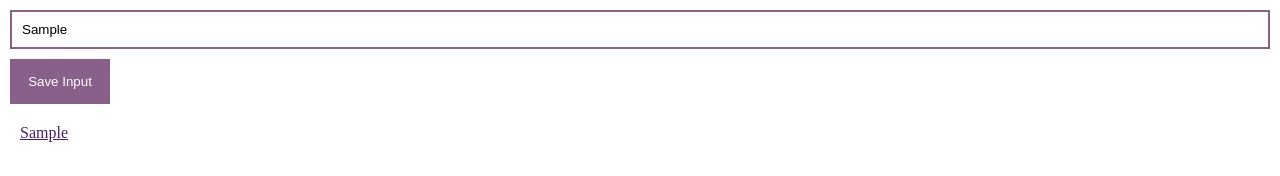
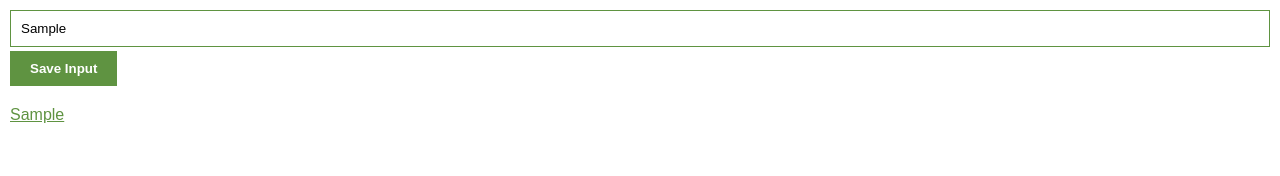
Before and after one commit to praisejahuzoma/Pj-tab-saver, a browser extension: page index.html in a window 1280 px wide. Both pictures are taken after typing "Sample" into the empty fields and a click on the button "Save Input". Drawn offline with Linux system fonts and the light colour scheme.

Commit message:
update css

```diff
--- a/style.css
+++ b/style.css
@@ -1,39 +1,36 @@
-body{
+body {
     margin: 0;
     padding: 10px;
+    font-family: Arial, Helvetica, sans-serif;
+    min-width: 400px;
 }
-
 
 input {
     width: 100%;
-    padding-left: 10px;
-    padding-right: 10px;
-    padding-bottom: 10px;
-    padding-top: 10px;
+    padding: 10px;
     box-sizing: border-box;
-    border: 2px solid #896089;
+    border: 1px solid #5f9341;
+    margin-bottom: 4px;
 }
 
-button{
-    width: 100px;
-    padding: 15px;
-    margin-top: 10px;
-    background-color: #896089;
-    cursor: pointer;
+button {
+    background: #5f9341;
+    color: white;
+    padding: 10px 20px;
     border: none;
-    color: white;
+    font-weight: bold;
 }
 
-ul{
-   list-style: none;
-   padding-left: 10px;
-   margin-top: 20px;
+ul {
+    margin-top: 20px;
+    list-style: none;
+    padding-left: 0;
 }
 
-li{
+li {
     margin-top: 5px;
 }
 
-a{
-    color: rgb(77, 29, 109);
+a {
+    color: #5f9341;
 }
```
